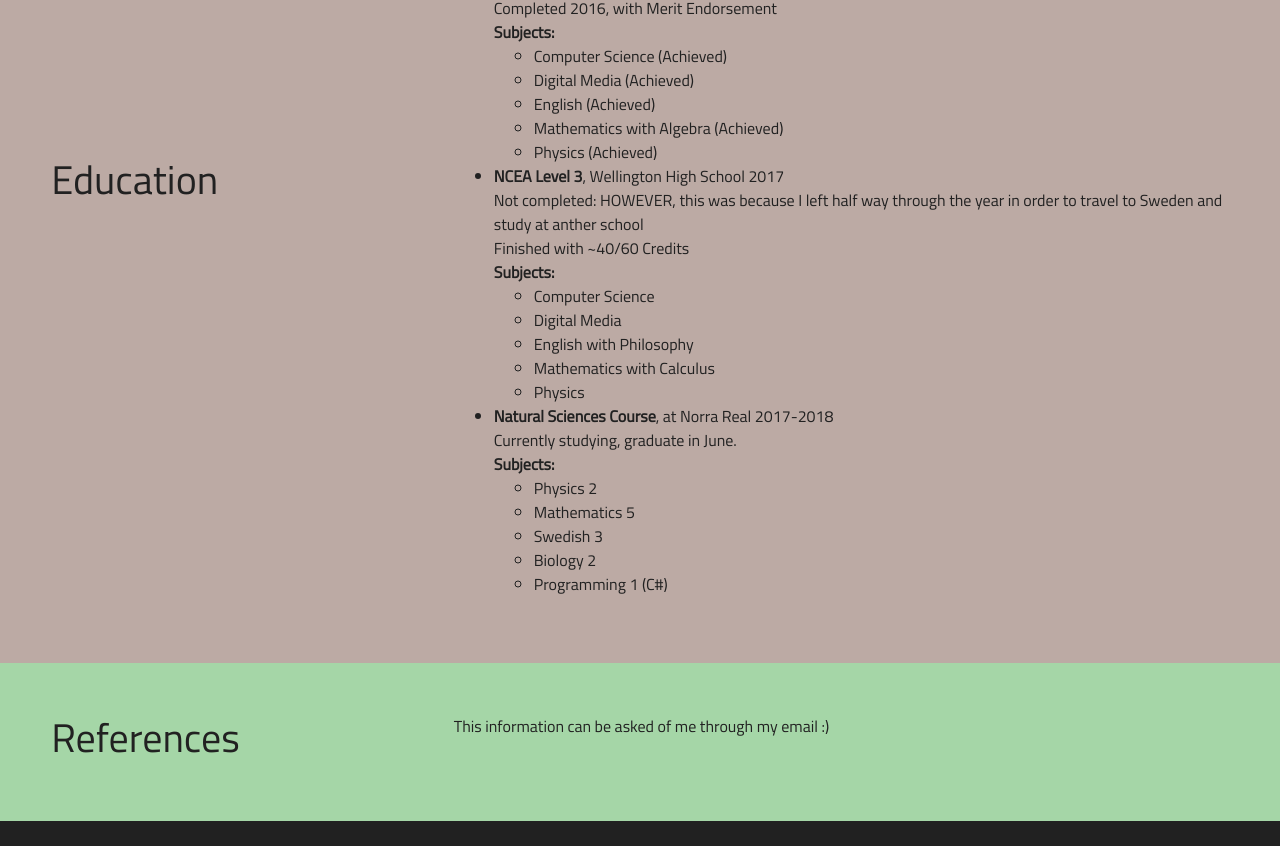
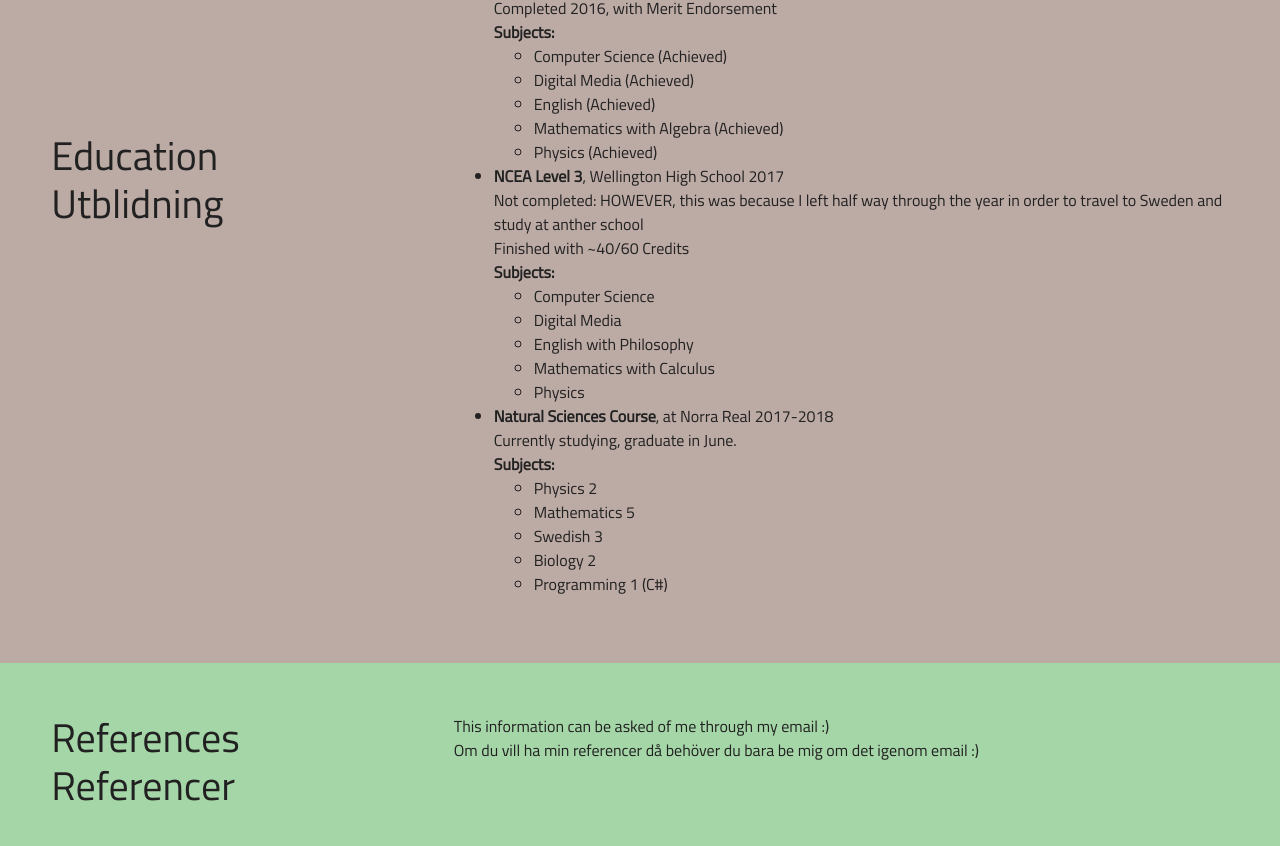
Before and after one commit to vaginessa/ColorWebsite, a plain HTML site: page me.html in a window 1280 px wide. Shown: the part 1935-2781 px from the top of the page. Drawn offline with nearby package versions, Linux system fonts and the light colour scheme.

Commit message:
Added some swedish translations

```diff
--- a/me.html
+++ b/me.html
@@ -62,7 +62,7 @@
         <div class="project project-dark" style="background-color: #90CAF9;">
           <div class="row">
             <div class="col col-sm-12 col-md-4 align-middle">
-              <h1 class="project-title">Skills</h1>
+              <h1 class="project-title">Skills <br /> Färdighet</h1>
             </div>
             <div class="col-sm-12 col-md-8">
               <ul>
@@ -101,7 +101,7 @@
         <div class="project project-dark" style="background-color: #A5D6A7;">
           <div class="row">
             <div class="col col-sm-12 col-md-4 align-middle">
-              <h1 class="project-title">Work Experience</h1>
+              <h1 class="project-title">Work Experience <br /> Arbetserfarenhet</h1>
             </div>
             <div class="col-sm-12 col-md-8">
               <ul>
@@ -141,7 +141,7 @@
         <div class="project project-dark" style="background-color: #BCAAA4;">
           <div class="row">
             <div class="col col-sm-12 col-md-4 align-middle">
-              <h1 class="project-title">Education</h1>
+              <h1 class="project-title">Education <br /> Utblidning</h1>
             </div>
             <div class="col-sm-12 col-md-8">
               <ul>
@@ -203,10 +203,11 @@
         <div class="project project-dark" style="background-color: #A5D6A7;">
           <div class="row">
             <div class="col col-sm-12 col-md-4 align-middle">
-              <h1 class="project-title">References</h1>
+              <h1 class="project-title">References <br /> Referencer</h1>
             </div>
             <div class="col-sm-12 col-md-8">
-              This information can be asked of me through my email :)
+              This information can be asked of me through my email :) <br />
+              Om du vill ha min referencer då behöver du bara be mig om det igenom email :)
             </div>
           </div>
         </div>
```
